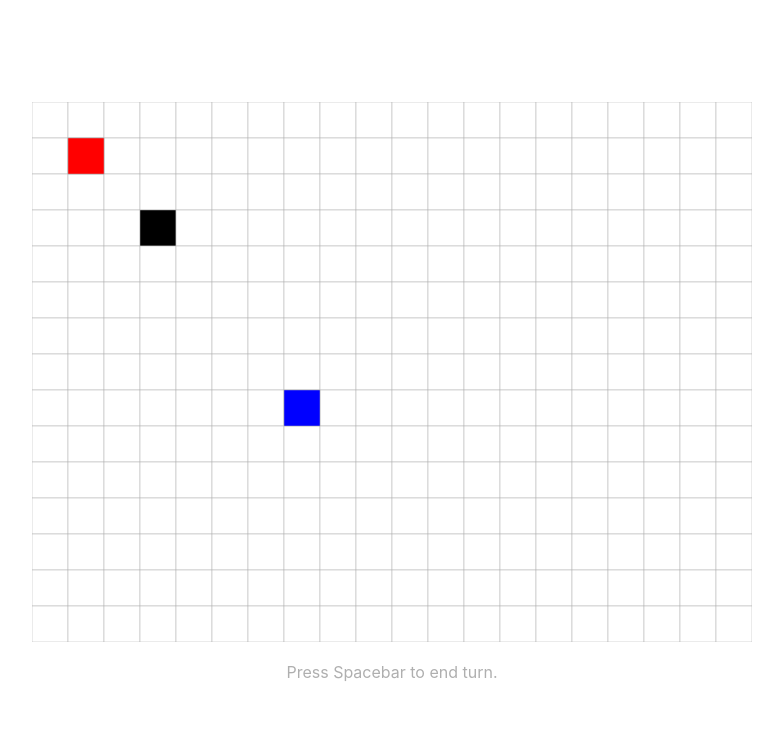
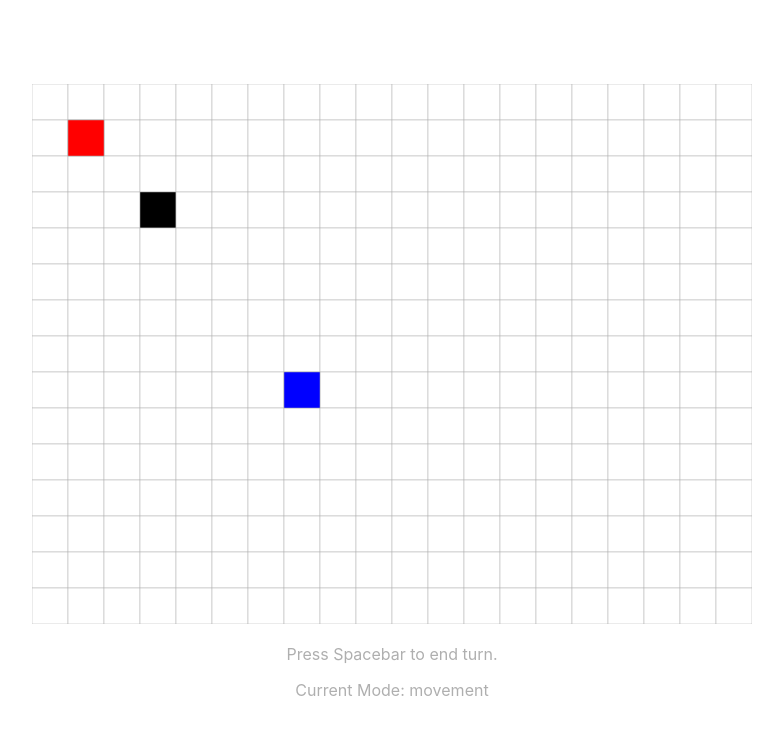
Before and after one commit to sjmog/dd_sim_2, a Next.js app: page / in a window 1280 px wide. Shown: the top 734 px of the page, without its empty margins (248-1031 px from the left). Built offline with nearby package versions, Linux system fonts and the light colour scheme.

Commit message:
Switch between action and movement with A and M
* Action doesn't do much yet but it disables the right click.

```diff
--- a/components/World.js
+++ b/components/World.js
@@ -2,9 +2,14 @@ import React, { useState, useEffect } from 'react';
 import Canvas from '../components/Canvas';
 
 export default function World(props) {
+  const ENTER = 32
+  const A = 65
+  const M = 77
+
   const [turn, setTurn] = useState(1);
+  const [mode, setMode] = useState("movement");
 
-  const handleRightClick = (target) => {
+  const handleMovement = (target) => {
     // move if a confirmatory click
     if(target === props.character.target) {
       return props.character.move();
@@ -30,11 +35,19 @@ export default function World(props) {
     plotPath(target, props.character);
   }
 
+  const handleRightClick = (target) => {
+    if(mode === "movement") handleMovement(target);
+  }
+
+  const handlePressA = () => setMode("action")
+
   useEffect(() => {
     window.document.onkeyup = function(e) {
       e.preventDefault();
 
-      if(e.keyCode == 32) { nextTurn(); }
+      if(e.keyCode == ENTER) { nextTurn(); }
+      if(e.keyCode == A) { setMode("action"); }
+      if(e.keyCode == M) { setMode("movement"); }
     }
   })
 
@@ -59,6 +72,7 @@ export default function World(props) {
 
     // this will also force a rerender
     setTurn(turn + 1);
+    setMode("movement")
   }
 
   return(
@@ -73,6 +87,7 @@ export default function World(props) {
         onRightClick={handleRightClick}
         turn={turn} />
         <p className="help">Press Spacebar to end turn.</p>
+        <p className="help">Current Mode: {mode}</p>
     </div>
   )
 }
```
